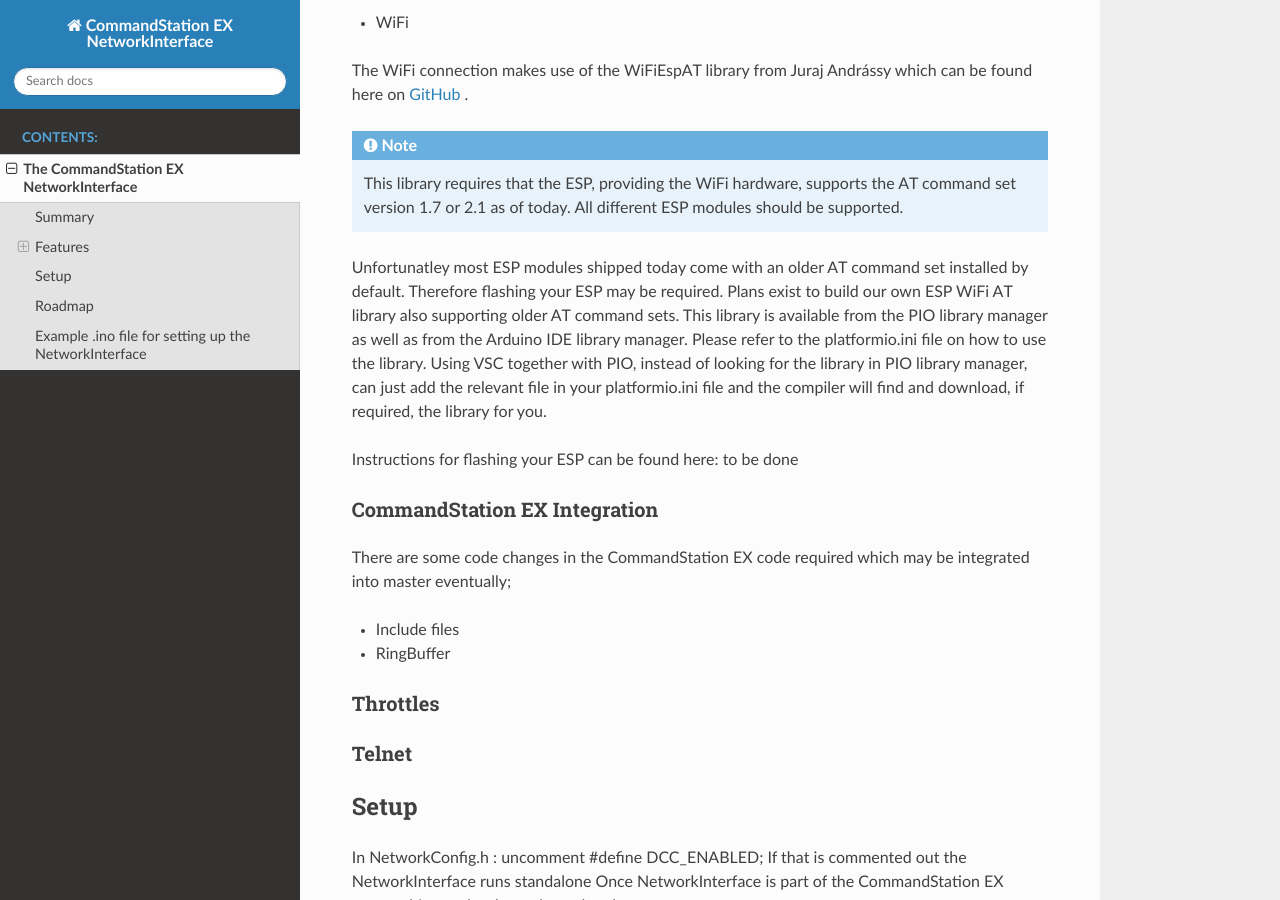
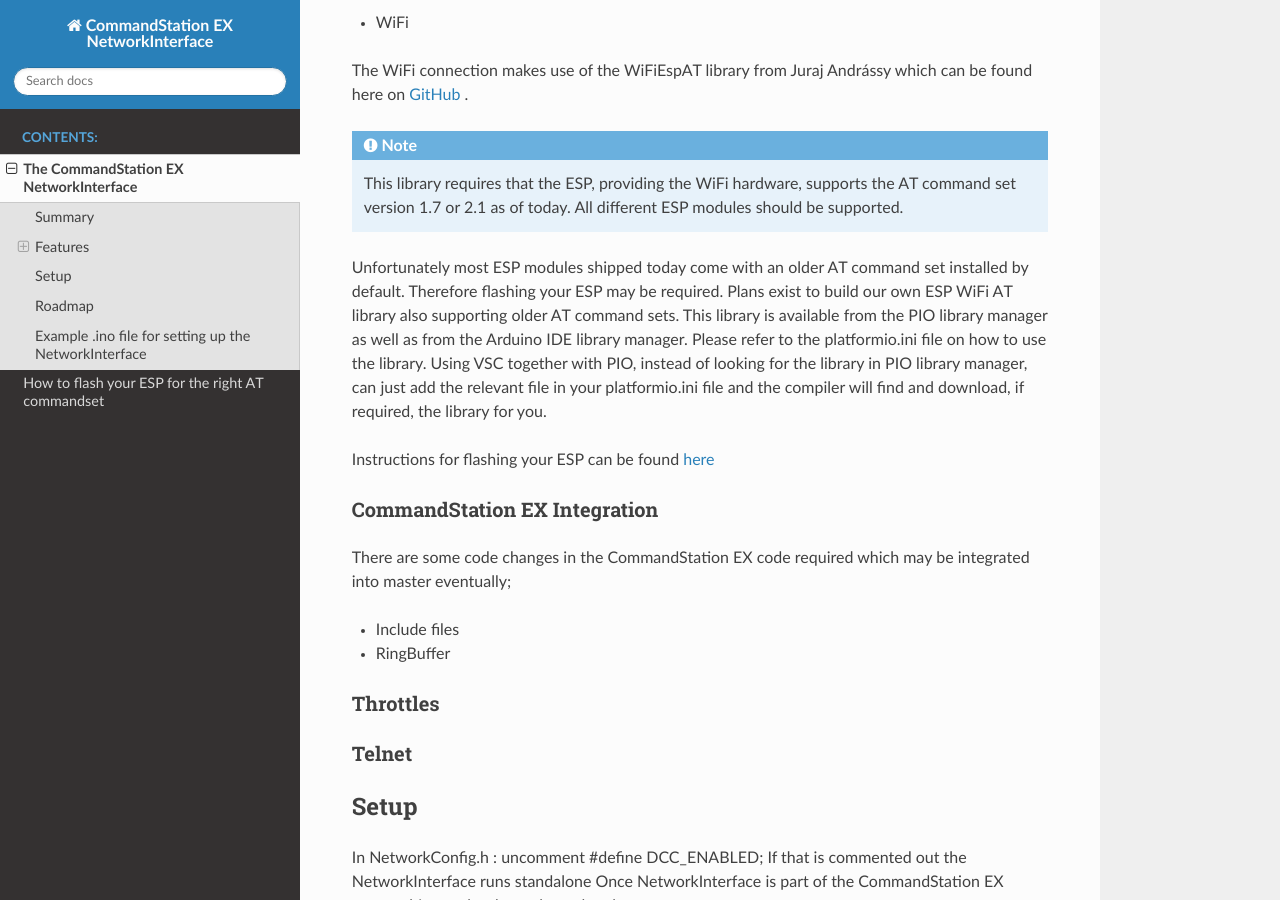
Before and after one commit to grbba/DoxyBreatheSphinx, a Sphinx documentation site: the page built from docs/CSNetworkInterface.rst, in a window 1280 px wide and 900 px high, scrolled down 1207 px. Built offline with Sphinx 7.4.7 and the Read the Docs theme 2.0.0, drawn with Linux system fonts in a browser that asks for light colours; pages that are not in the unit, such as notebooks, are missing from menus.

Commit message:
Added FlashESP

```diff
--- a/docs/CSNetworkInterface.rst
+++ b/docs/CSNetworkInterface.rst
@@ -51,13 +51,13 @@
 
 .. note:: This library requires that the ESP, providing the WiFi hardware, supports the AT command set version 1.7 or 2.1 as of today. All different ESP modules should be supported.
 
-Unfortunatley most ESP modules shipped today come with an older AT command set installed by default. Therefore flashing your ESP may be required. Plans exist to build
+Unfortunately most ESP modules shipped today come with an older AT command set installed by default. Therefore flashing your ESP may be required. Plans exist to build
 our own ESP WiFi AT library also supporting older AT command sets.
 This library is available from the PIO library manager as well as from the Arduino IDE library manager. Please refer to the platformio.ini file on how to use the library.
 Using VSC together with PIO, instead of looking for the library in PIO library manager, can just add the relevant file in your platformio.ini file and the compiler will
 find and download, if required, the library for you.
 
-Instructions for flashing your ESP can be found here: to be done
+Instructions for flashing your ESP can be found `here <FlashESP.html>`_
 
 CommandStation EX Integration
 ^^^^^^^^^^^^^^^^^^^^^^^^^^^^^
--- a/docs/index.rst
+++ b/docs/index.rst
@@ -11,6 +11,7 @@
    :caption: Contents:
 
    CSNetworkInterface
+   FlashESP
    api/library_root
 
 
```
Also changed, not shown: docs/FlashESP.rst (added, +11 -0 lines), 1 other file.
